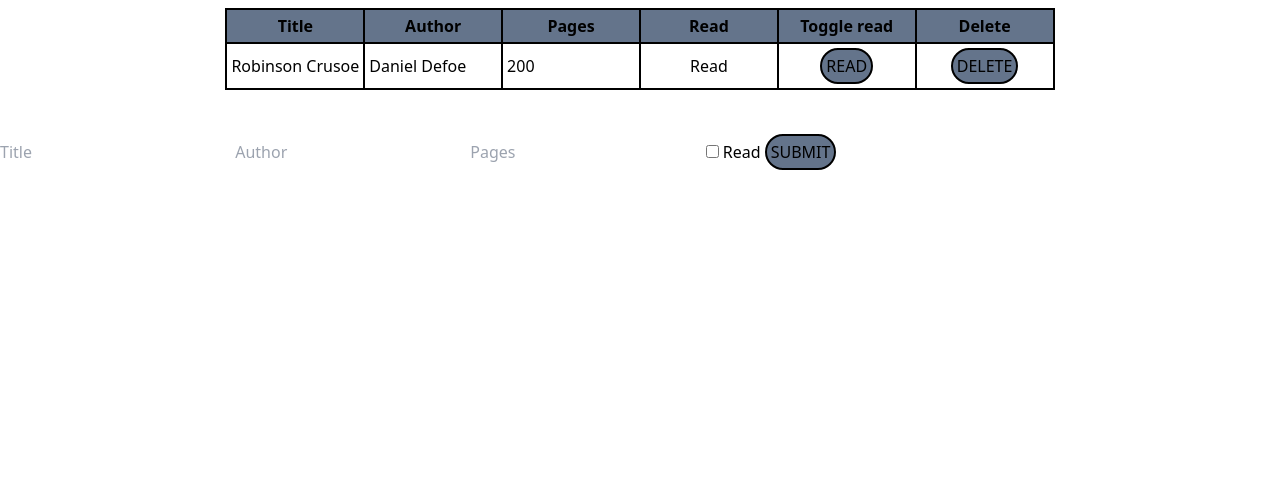
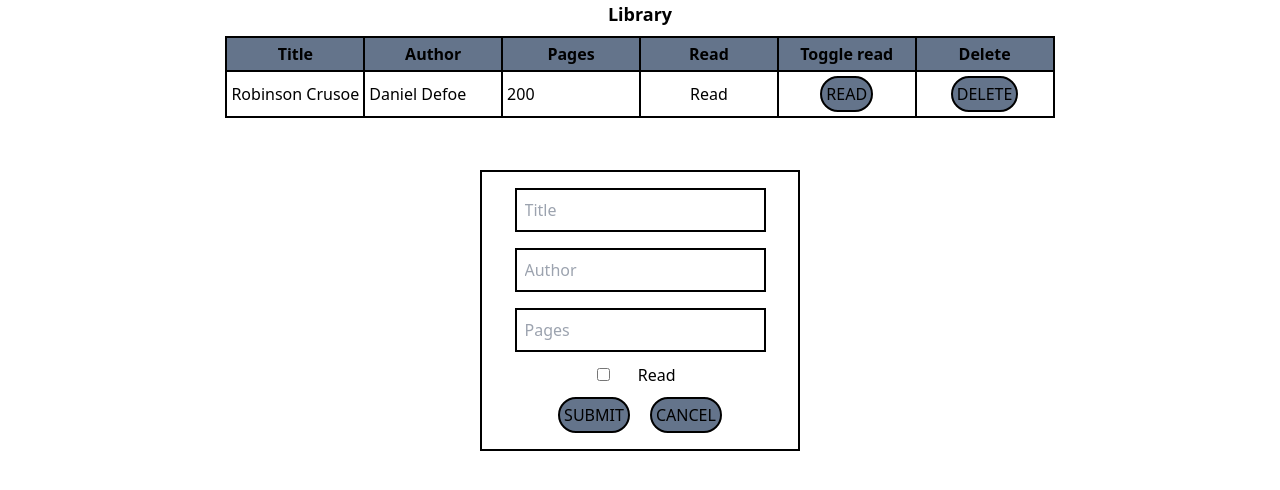
Before and after one commit to raivydassimenas/library, a website: page src/index.html in a window 1280 px wide. Both pictures are taken after a click on the button "NEW BOOK". Drawn offline with Linux system fonts and the light colour scheme.

Commit message:
Style form

```diff
--- a/src/index.html
+++ b/src/index.html
@@ -1,5 +1,6 @@
 <!DOCTYPE html>
 <html lang="en">
+
 <head>
     <meta charset="UTF-8">
     <meta http-equiv="X-UA-Compatible" content="IE=edge">
@@ -7,8 +8,11 @@
     <title>Library</title>
     <link rel="stylesheet" href="/dist/output.css" type="text/css">
 </head>
+
 <body>
     <div class="container">
+        <h1 class="text-center text-lg font-bold">Library</h1>
+
         <table class="table mx-auto my-2">
             <thead class="table-header-group bg-slate-500">
                 <tr class="table-row w-full">
@@ -24,19 +28,30 @@
         </table>
 
         <div class="flex">
-    <button id="newButton" class="mx-auto rounded-full bg-slate-500 border-solid border-2 border-black p-1" onclick="newBook()">NEW BOOK</button>
+            <button id="newButton" class="mx-auto rounded-full bg-slate-500 border-solid border-2 border-black p-1"
+                onclick="newBook()">NEW BOOK</button>
         </div>
 
-    <form id="newBookForm" class="mx-auto" onsubmit="submitNewBook(e);">
-        <input type="text" id="title" placeholder="Title">
-        <input type="text" id="author" placeholder="Author">
-        <input type="number" id="pages" placeholder="Pages">
-        <input type="checkbox" id="read">
-        <label for="read">Read</label>
-        <button type="submit" class="rounded-full bg-slate-500 border-solid border-2 border-black p-1" id="submitNewBook">SUBMIT</button>
+        <form id="newBookForm" onsubmit="submitNewBook(e);">
+            <div
+                class="p-2 my-2 mx-auto flex flex-col items-center justify-items-center w-1/4 border-solid border-2 border-black">
+                <input type="text" id="title" class="m-2 p-2 border-solid border-2 border-black" placeholder="Title">
+                <input type="text" id="author" class="m-2 p-2 border-solid border-2 border-black" placeholder="Author">
+                <input type="number" id="pages" class="m-2 p-2 border-solid border-2 border-black" placeholder="Pages">
+                <div><input type="checkbox" class="m-2 p-2 border-solid border-2 border-black" id="read">
+                    <label for="read" class="p-2 m-2">Read</label>
+                </div>
+                <div>
+                <button type="submit" class="rounded-full bg-slate-500 border-solid border-2 border-black p-1 m-2"
+                    id="submitNewBook">SUBMIT</button>
+                    <button class="rounded-full bg-slate-500 border-solid border-2 border-black p-1 m-2"
+                    id="submitNewBook" onclick="cancelNewBook()">CANCEL</button>
+                    </div>
+            </div>
         </form>
     </div>
 
     <script src="./library.js"></script>
 </body>
+
 </html>
--- a/src/library.js
+++ b/src/library.js
@@ -115,5 +115,10 @@ function submitNewBook(e) {
     e.preventDefault();
 }
 
+function cancelNewBook() {
+    document.querySelector("#newBookForm").style.visibility = "hidden";
+    document.querySelector("#newButton").style.visibility = "visible";
+}
+
 const submitNewBookButton = document.querySelector("#submitNewBook");
 submitNewBookButton.addEventListener("click", submitNewBook, false);
```
Also changed, not shown: dist/output.css. Lines whose indentation alone changed are shown as unchanged.
